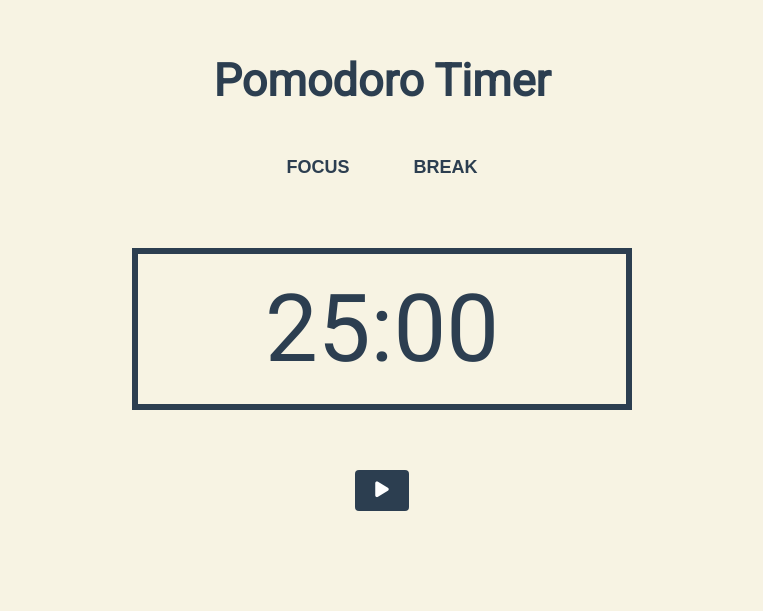
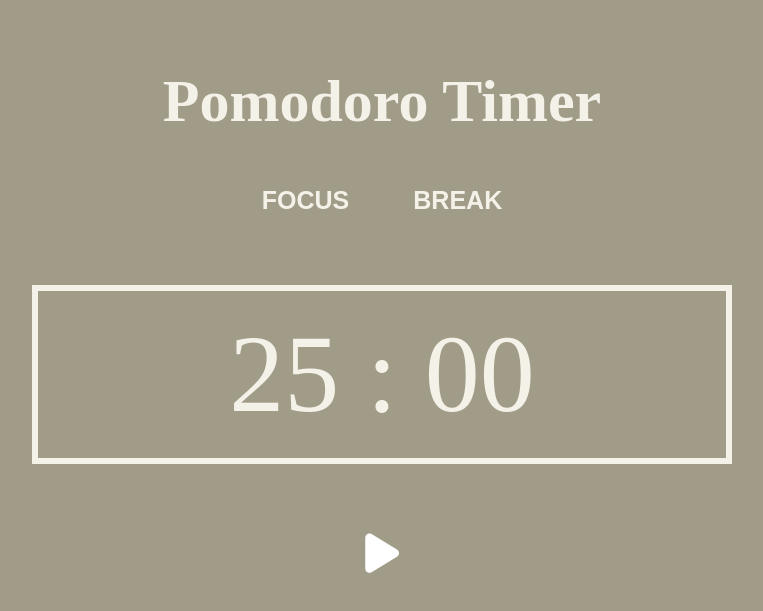
Before and after one commit to UTSprogrammers/Simplify-Features-Sandbox, a plain HTML site: page Final/index.html in a window 1280 px wide. Shown: the part 133-744 px from the top of the page, without its empty margins (258-1021 px from the left). Drawn offline with Linux system fonts and the light colour scheme.

Commit message:
update to design
Changed css , background color and text font, and sizing.
added Icons for pay pause and reset

```diff
--- a/Final/index.html
+++ b/Final/index.html
@@ -6,12 +6,7 @@
     <title>Pomodoro Timer</title>
     <link rel="stylesheet" href="style.css" />
 
-    <link rel="preconnect" href="https://fonts.googleapis.com" />
-    <link rel="preconnect" href="https://fonts.gstatic.com" crossorigin />
-    <link
-      href="https://fonts.googleapis.com/css2?family=Roboto&display=swap"
-      rel="stylesheet"
-    />
+    <script src="https://secure.exportkit.com/cdn/js/ek_googlefonts.js?v=6"></script>
 
     <script
       src="https://kit.fontawesome.com/6f3103b13c.js"
@@ -27,7 +22,7 @@
           <button id="break" class="btn">BreaK</button>
         </div>
 
-        <p class="timer" id="timer">25:00</p>
+        <p class="timer" id="timer">25 : 00</p>
         <div class="button-wrapper">
           <button class="button" id="start">
             <i class="fa-solid fa-play"></i>
@@ -40,9 +35,15 @@
           </button>
         </div>
         <div class="button-wrapper">
-          <button class="button" id="breakStart">BStart</button>
-          <button class="button" id="breakStop">BStop</button>
-          <button class="button" id="breakReset">BReset</button>
+          <button class="button" id="breakStart">
+            <i class="fa-solid fa-play"></i>
+          </button>
+          <button class="button" id="breakStop">
+            <i class="fa-solid fa-pause"></i>
+          </button>
+          <button class="button" id="breakReset">
+            <i class="fa-solid fa-arrow-rotate-left"></i>
+          </button>
         </div>
       </div>
     </section>
--- a/Final/script.js
+++ b/Final/script.js
@@ -27,7 +27,7 @@ breakResetElement.style.display = "none";
 function updateTimer(time) {
   const minutes = Math.floor(time / 60);
   const seconds = time % 60;
-  const formattedTime = `${minutes.toString().padStart(2, "0")}:${seconds
+  const formattedTime = `${minutes.toString().padStart(2, "0")} : ${seconds
     .toString()
     .padStart(2, "0")}`;
   timerElement.innerHTML = formattedTime;
@@ -68,7 +68,7 @@ function resetTimer() {
 function updateBreakTimer(time) {
   const minutes = Math.floor(time / 60);
   const seconds = time % 60;
-  const formattedTime = `${minutes.toString().padStart(2, "0")}:${seconds
+  const formattedTime = `${minutes.toString().padStart(2, "0")} : ${seconds
     .toString()
     .padStart(2, "0")}`;
   timerElement.innerHTML = formattedTime;
--- a/Final/style.css
+++ b/Final/style.css
@@ -1,31 +1,33 @@
 /* this is just whatever, dont need to stick to this css */
 
 body {
-  background-color: #f7f3e3;
+  background-color: rgba(161, 156, 136, 1);
   margin: 0;
   padding: 0;
 }
 
 .container {
   margin: 0 auto;
-  max-width: 500px;
+  max-width: 700px;
   text-align: center;
   padding: 150px;
-  font-family: "Roboto", sans-serif;
+  font-family: Avenir;
 }
 
 .title {
-  font-size: 45px;
+  font-size: 60px;
   margin-bottom: 30px;
-  color: #2c3e50;
+  color: #f4f1e8;
 }
 
 .btn {
-  font-size: 18px;
+  font-size: 25px;
   font-weight: 900;
   padding: 10px 20px;
   margin: 10px;
-  color: #2c3e50;
+  color: #f4f1e8;
+  /* color: #f4f1e8; */
+
   background-color: transparent;
   border: none;
   cursor: pointer;
@@ -38,24 +40,22 @@ body {
 }
 
 .timer {
-  font-size: 94px;
-  color: #2c3e50;
+  font-size: 110px;
+  color: #f4f1e8;
   padding: 20px 80px;
   margin: 50px auto;
-  border-color: #2c3e50;
-  border: 6px solid #2c3e50;
+  border-color: #f4f1e8;
+  border: 6px solid #f4f1e8;
 }
 
 .button {
-  font-size: 18px;
-  padding: 10px 20px;
-  margin: 10px;
+  font-size: 45px;
+  padding: 10px 15px;
+  margin: 5px;
   color: white;
-  background-color: #2c3e50;
+  background-color: transparent;
   border: none;
-  border-radius: 4px;
   cursor: pointer;
-  text-transform: uppercase;
   transition: opacity 0.3s ease-in-out;
   max-width: fit-content;
 }
```
